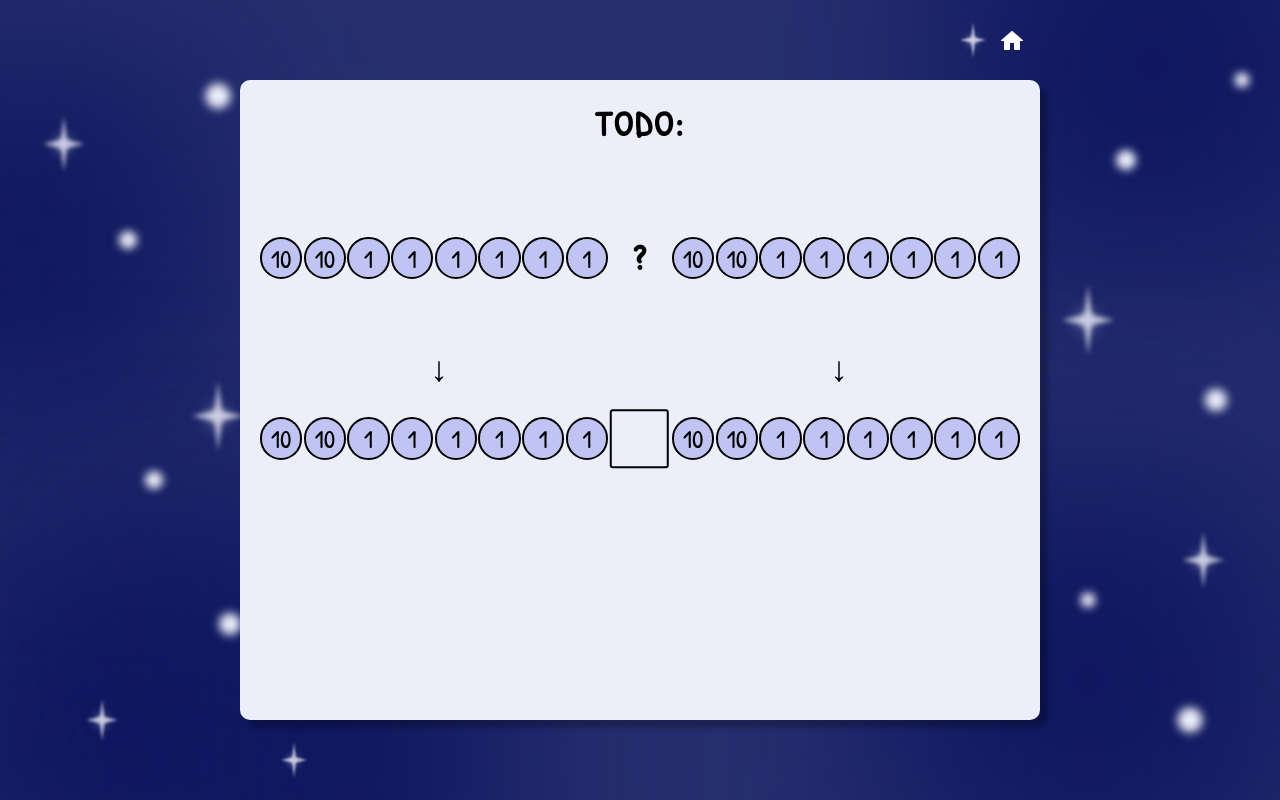
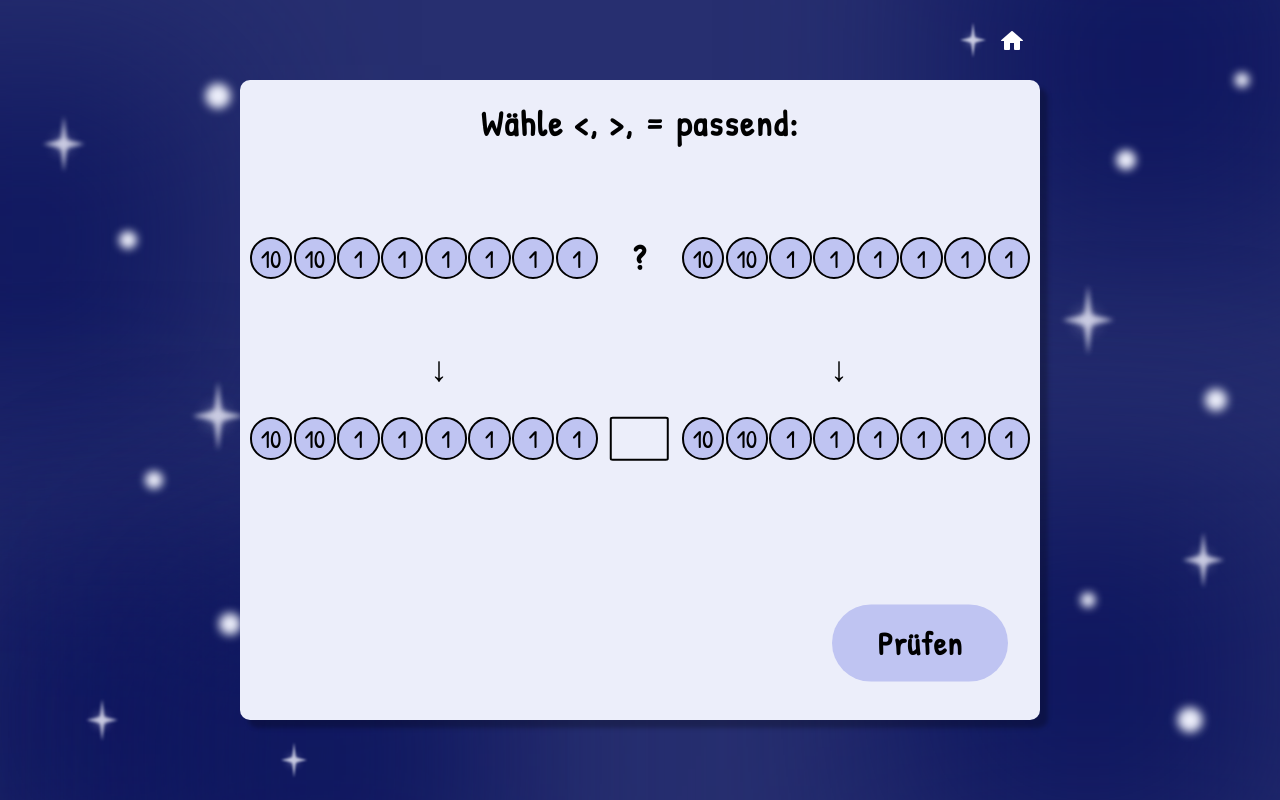
Before and after one commit to jara1008/Bachelor-Thesis, a React (Create React App) app in the folder thesis/: page /activityThree in a window 1280 px wide. Built offline with nearby package versions, Linux system fonts and the light colour scheme.

Commit message:
completed activtiyThree first version

```diff
--- a/thesis/src/components/activityThree.css
+++ b/thesis/src/components/activityThree.css
@@ -16,14 +16,17 @@ body, html {
     width: 100vw;
 }
 
-.white-box {
+.white-box-small {
     background-color: #eceefa;
     border-radius: 10px;
     box-shadow: 8px 8px 4px #00000040;
     height: 80%;
     width: 80%;
+    padding-left: 10px;
+    padding-right: 10px;
+    padding-top: 20px;
+    padding-bottom: 20px;
     max-width: 800px; /* Optional: Add a maximum width to prevent it from getting too large */
-    padding: 20px;
     box-sizing: border-box;
     position: relative;
 }
@@ -109,7 +112,7 @@ body, html {
   cursor: pointer;
 }
 
-.info-input {
+.info-input-3 {
     width: 4vw;
     height: 3vw;
     text-align: center;
@@ -128,21 +131,24 @@ body, html {
     transform: translate(-95%, -50%);
   }
 
-.correctness-label-correct {
-  font-family: 'Patrick Hand', sans-serif;
-  font-size: 2.5vw;
-  position: absolute;
-  bottom: 22%;
-  left: 65%;
+  .correctness-label-correct-bottom {
+    font-family: 'Patrick Hand', sans-serif;
+    font-size: 2.5vw;
+    width: 100%;
+    position: absolute;
+    bottom: 8%;
+    display: flex;
+    justify-content: center;
 }
 
-.correctness-label-false {
-  font-family: 'Patrick Hand', sans-serif;
-  font-size: 2.5vw;
-  width: 100%;
-  position: absolute;
-  bottom: 22%;
-  left: 65%;
+.correctness-label-false-bottom {
+    font-family: 'Patrick Hand', sans-serif;
+    font-size: 2.5vw;
+    width: 100%;
+    position: absolute;
+    bottom: 8%;
+    display: flex;
+    justify-content: center;
 }
 
 .congratulation-message {
--- a/thesis/src/components/activityThree.jsx
+++ b/thesis/src/components/activityThree.jsx
@@ -19,8 +19,12 @@ function ActivityThree() {
         tens: Array(rightCoinsTen).fill(true),
         ones: Array(rightCoinsOne).fill(true)
     });
+    const [isCorrect, setIsCorrect] = useState(false);
+    const [displayCorrectness, setCorrectnessLabel] = useState(false);
+    const [inputValue, setInputValue] = useState('');
 
     function CoinRowUpper({ coinsTen, coinsOne, type }) {
+        console.log("UPPER: ", coinsTen, coinsOne, type);
         return (
             <div className="coin-stack">
                 {Array.from({ length: coinsTen }, (_, i) => {
@@ -46,6 +50,7 @@ function ActivityThree() {
     }
 
     function CoinRowLower({ coinsTen, coinsOne, type, visibility }) {
+        console.log("LOWER: ", coinsTen, coinsOne, type, visibility);
         return (
             <div className="coin-stack">
                 {Array.from({ length: coinsTen }, (_, i) => visibility.tens[i] && (
@@ -88,6 +93,50 @@ function ActivityThree() {
         }
     }
 
+    function checkInput() {
+        setCorrectnessLabel(true);
+        const leftVal = leftCoinsOne + leftCoinsTen*10;
+        const rightVal = rightCoinsOne + rightCoinsTen*10;
+        console.log(leftVal, rightVal)
+        if ((inputValue === '<' && leftVal < rightVal) ||
+            (inputValue === '>' && leftVal > rightVal) ||
+            (inputValue === '=' && leftVal === rightVal)) {
+            setIsCorrect(true);
+            setRoundCount(roundCount + 1);
+        } else {
+            setIsCorrect(false);
+        }
+    }
+
+    function handleNext() {
+        if (roundCount < 5) {
+            const newLeftCoinsTen = Math.floor(Math.random() * 2) + 1;
+            const newLeftCoinsOne = Math.floor(Math.random() * 6) + 1;
+            const newRightCoinsTen = Math.floor(Math.random() * 2) + 1;
+            const newRightCoinsOne = Math.floor(Math.random() * 6) + 1;
+
+            setLeftCoinsTen(newLeftCoinsTen);
+            setLeftCoinsOne(newLeftCoinsOne);
+            setRightCoinsTen(newRightCoinsTen);
+            setRightCoinsOne(newRightCoinsOne);
+
+            setLeftVisibility({
+                tens: Array(newLeftCoinsTen).fill(true),
+                ones: Array(newLeftCoinsOne).fill(true)
+            });
+            setRightVisibility({
+                tens: Array(newRightCoinsTen).fill(true),
+                ones: Array(newRightCoinsOne).fill(true)
+            });
+
+            setActiveCoins(new Set());
+            setIsCorrect(false);
+            setCorrectnessLabel(false);
+            setInputValue('');
+        }
+    }
+
+
     if (roundCount >= 5) {
         return (
             <div className="container">
@@ -110,11 +159,11 @@ function ActivityThree() {
 
     return (
         <div className="container">
-            <div className="white-box">
+            <div className="white-box-small">
                 <Link to={"/"}>
                     <img src={home_icon} alt="home_icon" style={{ position: "absolute", top: "-8%", left: "95%" }} />
                 </Link>
-                <div className='text-wrapper'>TODO:</div>
+                <div className='text-wrapper'>Wähle {"<, >, ="} passend:</div>
                 <div className="coin-row">
                     <CoinRowUpper coinsTen={leftCoinsTen} coinsOne={leftCoinsOne} type='upper' visibility={leftVisibility} setVisibility={setLeftVisibility} />
                     <span className='text-wrapper-abs' style={{ '--left': '50%' }}>?</span>
@@ -124,9 +173,22 @@ function ActivityThree() {
                 <span className='text-wrapper-abs' style={{ '--top': '45%', '--left': '75%' }}>↓</span>
                 <div className="coin-row" style={{ '--top': '38%' }}>
                     <CoinRowLower coinsTen={leftCoinsTen} coinsOne={leftCoinsOne} type='lower' visibility={leftVisibility} setVisibility={setLeftVisibility} />
-                    <input className='info-input'></input>
+                    <input
+                    type="text"
+                        value={inputValue}
+                        onChange={(e) => setInputValue(e.target.value)}
+                        placeholder=""
+                        className="info-input-3"
+                        readOnly={isCorrect}
+                    />
                     <CoinRowLower coinsTen={rightCoinsTen} coinsOne={rightCoinsOne} type='lower' visibility={rightVisibility} setVisibility={setRightVisibility} />
                 </div>
+                {isCorrect && displayCorrectness && <div className="correctness-label-correct-bottom">Richtig!</div>}
+                {!!!isCorrect && displayCorrectness && <div className="correctness-label-false-bottom">Versuche es nochmals!</div>}
+                <button onClick={isCorrect ? handleNext : checkInput} className="button"
+                    style={{ top: '88%', left: '85%' }} >
+                    {isCorrect ? "Weiter" : "Prüfen"}
+                </button>
             </div>
         </div>
     );
```
